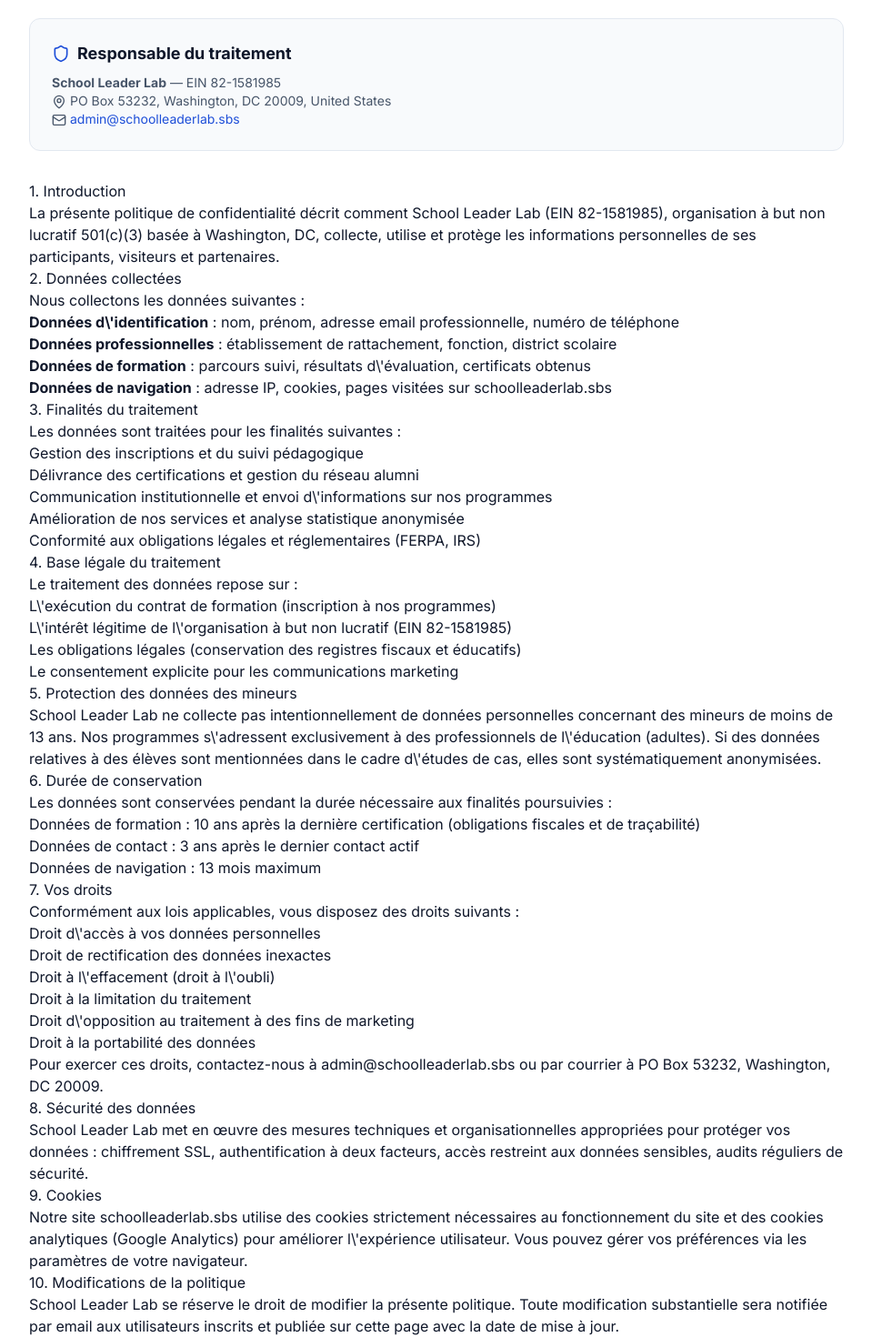
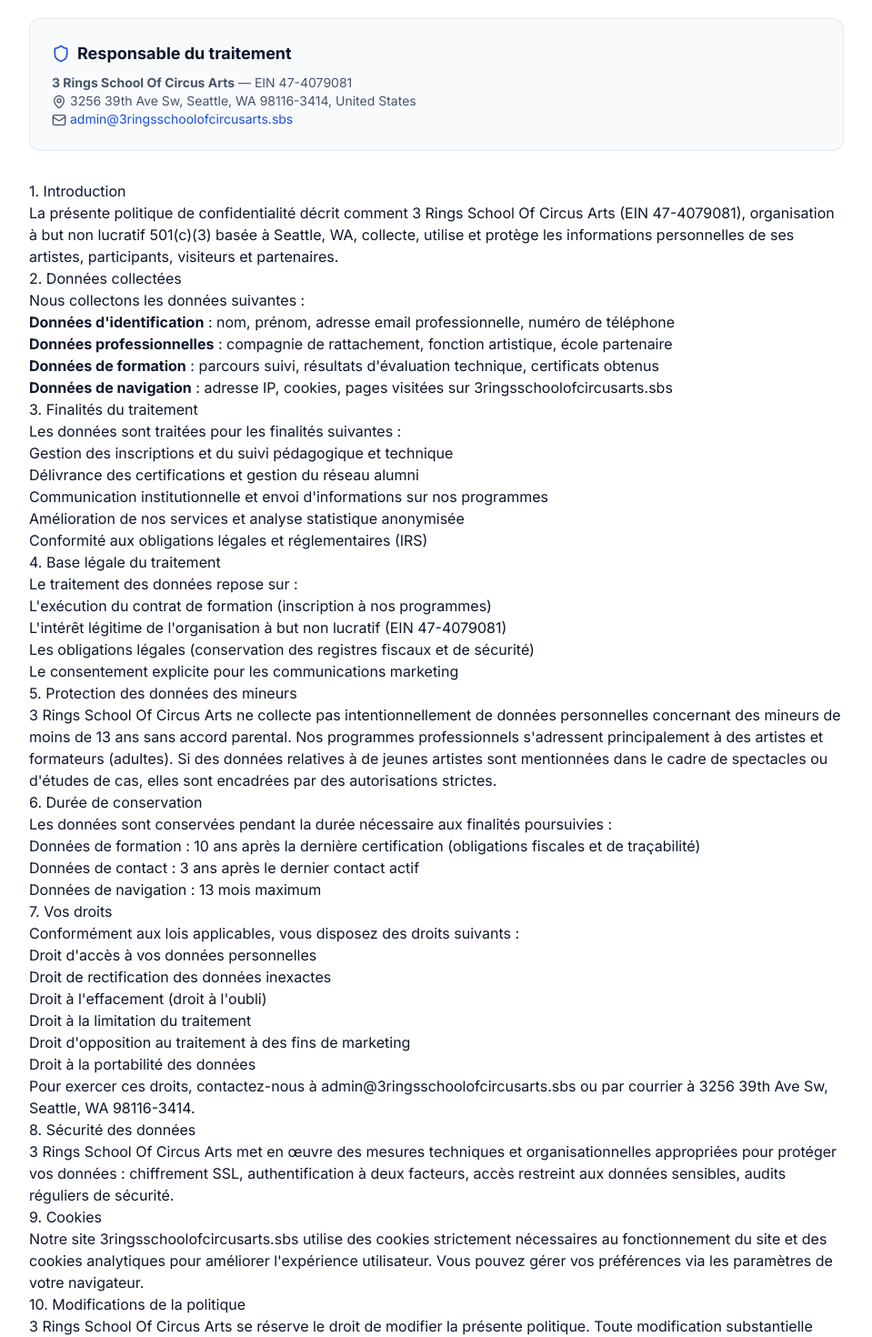
Before and after one commit to irmafiguero199/3ringsschoolofcircusarts.sbs, a React (Vite) app in the folder school-leader-lab/: page /privacy-policy in a window 1280 px wide. Shown: the part 420-1890 px from the top of the page at 91% size, without its empty margins (160-1119 px from the left). Built offline with nearby package versions, Linux system fonts and the light colour scheme.

Commit message:
Update Privacy Policy for 3 Rings School Of Circus Arts

```diff
--- a/school-leader-lab/src/pages/PrivacyPolicy.jsx
+++ b/school-leader-lab/src/pages/PrivacyPolicy.jsx
@@ -5,13 +5,13 @@
   return (
     <>
       <Helmet>
-        <title>Politique de confidentialité — School Leader Lab</title>
-        <meta name="description" content="Politique de confidentialité de School Leader Lab. Protection des données des participants conforme au FERPA et aux standards fédéraux. EIN 82-1581985." />
+        <title>Politique de confidentialité — 3 Rings School Of Circus Arts</title>
+        <meta name="description" content="Politique de confidentialité de 3 Rings School Of Circus Arts. Protection des données des participants conforme aux standards fédéraux et aux normes de sécurité. EIN 47-4079081." />
       </Helmet>
       <div className="bg-primary-900 text-white py-16">
         <div className="container-main px-4 text-center">
           <h1 className="text-4xl md:text-5xl font-bold mb-4">Politique de confidentialité</h1>
-          <p className="text-primary-100 text-lg max-w-2xl mx-auto">School Leader Lab s\'engage à protéger vos données personnelles conformément aux lois fédérales américaines.</p>
+          <p className="text-primary-100 text-lg max-w-2xl mx-auto">3 Rings School Of Circus Arts s'engage à protéger vos données personnelles conformément aux lois fédérales américaines.</p>
         </div>
       </div>
       <section className="section-padding bg-white">
@@ -19,37 +19,37 @@
           <div className="prose prose-slate max-w-none">
             <div className="bg-slate-50 p-6 rounded-xl border border-slate-200 mb-8">
               <div className="flex items-center gap-2 mb-2"><Shield className="w-5 h-5 text-primary-700" /><h2 className="text-lg font-bold text-slate-900 m-0">Responsable du traitement</h2></div>
-              <p className="text-sm text-slate-600 m-0"><strong>School Leader Lab</strong> — EIN 82-1581985<br /><MapPin className="w-4 h-4 inline mr-1" />PO Box 53232, Washington, DC 20009, United States<br /><Mail className="w-4 h-4 inline mr-1" /><a href="mailto:admin@schoolleaderlab.sbs" className="text-primary-700">admin@schoolleaderlab.sbs</a></p>
+              <p className="text-sm text-slate-600 m-0"><strong>3 Rings School Of Circus Arts</strong> — EIN 47-4079081<br /><MapPin className="w-4 h-4 inline mr-1" />3256 39th Ave Sw, Seattle, WA 98116-3414, United States<br /><Mail className="w-4 h-4 inline mr-1" /><a href="mailto:admin@3ringsschoolofcircusarts.sbs" className="text-primary-700">admin@3ringsschoolofcircusarts.sbs</a></p>
             </div>
             <h2>1. Introduction</h2>
-            <p>La présente politique de confidentialité décrit comment School Leader Lab (EIN 82-1581985), organisation à but non lucratif 501(c)(3) basée à Washington, DC, collecte, utilise et protège les informations personnelles de ses participants, visiteurs et partenaires.</p>
+            <p>La présente politique de confidentialité décrit comment 3 Rings School Of Circus Arts (EIN 47-4079081), organisation à but non lucratif 501(c)(3) basée à Seattle, WA, collecte, utilise et protège les informations personnelles de ses artistes, participants, visiteurs et partenaires.</p>
             <h2>2. Données collectées</h2>
             <p>Nous collectons les données suivantes :</p>
             <ul>
-              <li><strong>Données d\'identification</strong> : nom, prénom, adresse email professionnelle, numéro de téléphone</li>
-              <li><strong>Données professionnelles</strong> : établissement de rattachement, fonction, district scolaire</li>
-              <li><strong>Données de formation</strong> : parcours suivi, résultats d\'évaluation, certificats obtenus</li>
-              <li><strong>Données de navigation</strong> : adresse IP, cookies, pages visitées sur schoolleaderlab.sbs</li>
+              <li><strong>Données d'identification</strong> : nom, prénom, adresse email professionnelle, numéro de téléphone</li>
+              <li><strong>Données professionnelles</strong> : compagnie de rattachement, fonction artistique, école partenaire</li>
+              <li><strong>Données de formation</strong> : parcours suivi, résultats d'évaluation technique, certificats obtenus</li>
+              <li><strong>Données de navigation</strong> : adresse IP, cookies, pages visitées sur 3ringsschoolofcircusarts.sbs</li>
             </ul>
             <h2>3. Finalités du traitement</h2>
             <p>Les données sont traitées pour les finalités suivantes :</p>
             <ul>
-              <li>Gestion des inscriptions et du suivi pédagogique</li>
+              <li>Gestion des inscriptions et du suivi pédagogique et technique</li>
               <li>Délivrance des certifications et gestion du réseau alumni</li>
-              <li>Communication institutionnelle et envoi d\'informations sur nos programmes</li>
+              <li>Communication institutionnelle et envoi d'informations sur nos programmes</li>
               <li>Amélioration de nos services et analyse statistique anonymisée</li>
-              <li>Conformité aux obligations légales et réglementaires (FERPA, IRS)</li>
+              <li>Conformité aux obligations légales et réglementaires (IRS)</li>
             </ul>
             <h2>4. Base légale du traitement</h2>
             <p>Le traitement des données repose sur :</p>
             <ul>
-              <li>L\'exécution du contrat de formation (inscription à nos programmes)</li>
-              <li>L\'intérêt légitime de l\'organisation à but non lucratif (EIN 82-1581985)</li>
-              <li>Les obligations légales (conservation des registres fiscaux et éducatifs)</li>
+              <li>L'exécution du contrat de formation (inscription à nos programmes)</li>
+              <li>L'intérêt légitime de l'organisation à but non lucratif (EIN 47-4079081)</li>
+              <li>Les obligations légales (conservation des registres fiscaux et de sécurité)</li>
               <li>Le consentement explicite pour les communications marketing</li>
             </ul>
             <h2>5. Protection des données des mineurs</h2>
-            <p>School Leader Lab ne collecte pas intentionnellement de données personnelles concernant des mineurs de moins de 13 ans. Nos programmes s\'adressent exclusivement à des professionnels de l\'éducation (adultes). Si des données relatives à des élèves sont mentionnées dans le cadre d\'études de cas, elles sont systématiquement anonymisées.</p>
+            <p>3 Rings School Of Circus Arts ne collecte pas intentionnellement de données personnelles concernant des mineurs de moins de 13 ans sans accord parental. Nos programmes professionnels s'adressent principalement à des artistes et formateurs (adultes). Si des données relatives à de jeunes artistes sont mentionnées dans le cadre de spectacles ou d'études de cas, elles sont encadrées par des autorisations strictes.</p>
             <h2>6. Durée de conservation</h2>
             <p>Les données sont conservées pendant la durée nécessaire aux finalités poursuivies :</p>
             <ul>
@@ -60,21 +60,21 @@
             <h2>7. Vos droits</h2>
             <p>Conformément aux lois applicables, vous disposez des droits suivants :</p>
             <ul>
-              <li>Droit d\'accès à vos données personnelles</li>
+              <li>Droit d'accès à vos données personnelles</li>
               <li>Droit de rectification des données inexactes</li>
-              <li>Droit à l\'effacement (droit à l\'oubli)</li>
+              <li>Droit à l'effacement (droit à l'oubli)</li>
               <li>Droit à la limitation du traitement</li>
-              <li>Droit d\'opposition au traitement à des fins de marketing</li>
+              <li>Droit d'opposition au traitement à des fins de marketing</li>
               <li>Droit à la portabilité des données</li>
             </ul>
-            <p>Pour exercer ces droits, contactez-nous à <a href="mailto:admin@schoolleaderlab.sbs">admin@schoolleaderlab.sbs</a> ou par courrier à PO Box 53232, Washington, DC 20009.</p>
+            <p>Pour exercer ces droits, contactez-nous à <a href="mailto:admin@3ringsschoolofcircusarts.sbs">admin@3ringsschoolofcircusarts.sbs</a> ou par courrier à 3256 39th Ave Sw, Seattle, WA 98116-3414.</p>
             <h2>8. Sécurité des données</h2>
-            <p>School Leader Lab met en œuvre des mesures techniques et organisationnelles appropriées pour protéger vos données : chiffrement SSL, authentification à deux facteurs, accès restreint aux données sensibles, audits réguliers de sécurité.</p>
+            <p>3 Rings School Of Circus Arts met en œuvre des mesures techniques et organisationnelles appropriées pour protéger vos données : chiffrement SSL, authentification à deux facteurs, accès restreint aux données sensibles, audits réguliers de sécurité.</p>
             <h2>9. Cookies</h2>
-            <p>Notre site schoolleaderlab.sbs utilise des cookies strictement nécessaires au fonctionnement du site et des cookies analytiques (Google Analytics) pour améliorer l\'expérience utilisateur. Vous pouvez gérer vos préférences via les paramètres de votre navigateur.</p>
+            <p>Notre site 3ringsschoolofcircusarts.sbs utilise des cookies strictement nécessaires au fonctionnement du site et des cookies analytiques pour améliorer l'expérience utilisateur. Vous pouvez gérer vos préférences via les paramètres de votre navigateur.</p>
             <h2>10. Modifications de la politique</h2>
-            <p>School Leader Lab se réserve le droit de modifier la présente politique. Toute modification substantielle sera notifiée par email aux utilisateurs inscrits et publiée sur cette page avec la date de mise à jour.</p>
-            <p className="text-sm text-slate-500 mt-8">Dernière mise à jour : 30 août 2026 — School Leader Lab, EIN 82-1581985, PO Box 53232, Washington, DC 20009.</p>
+            <p>3 Rings School Of Circus Arts se réserve le droit de modifier la présente politique. Toute modification substantielle sera notifiée par email aux utilisateurs inscrits et publiée sur cette page avec la date de mise à jour.</p>
+            <p className="text-sm text-slate-500 mt-8">Dernière mise à jour : 30 août 2026 — 3 Rings School Of Circus Arts, EIN 47-4079081, 3256 39th Ave Sw, Seattle, WA 98116-3414.</p>
           </div>
         </div>
       </section>
```
